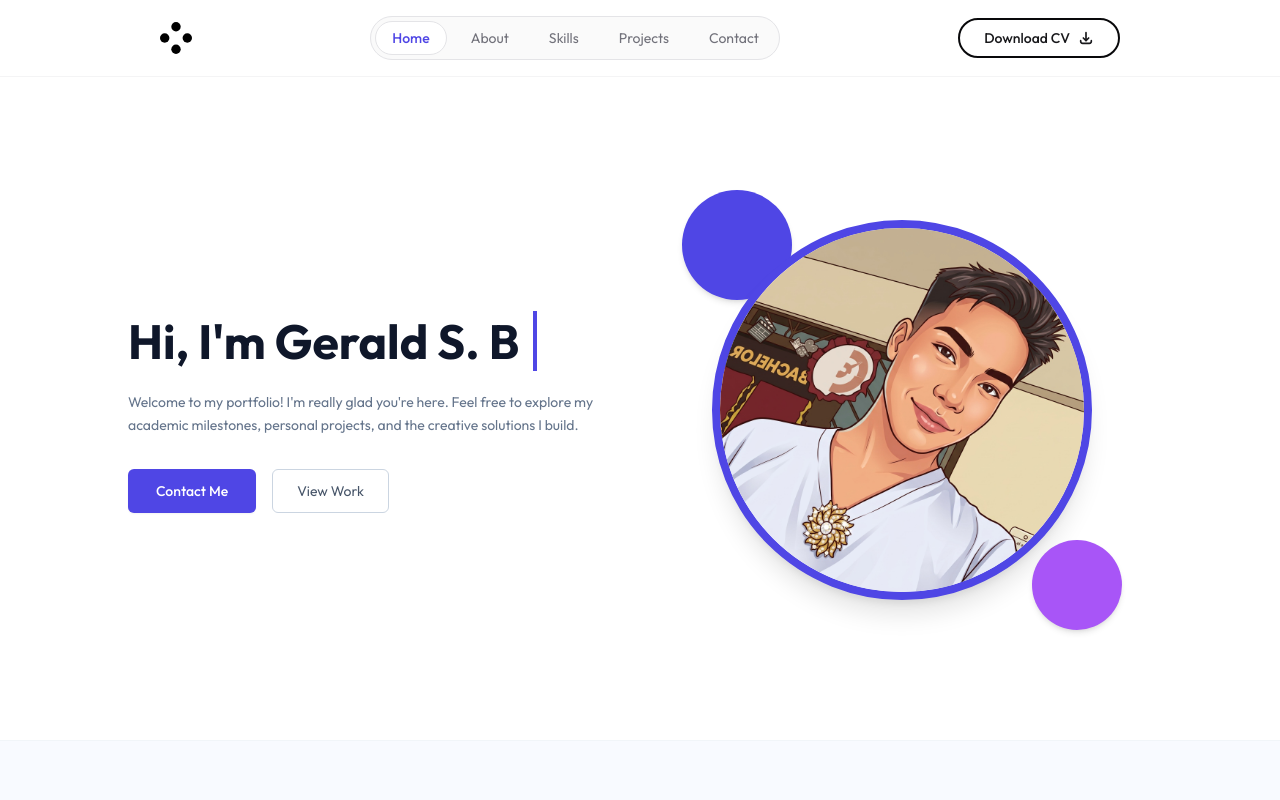
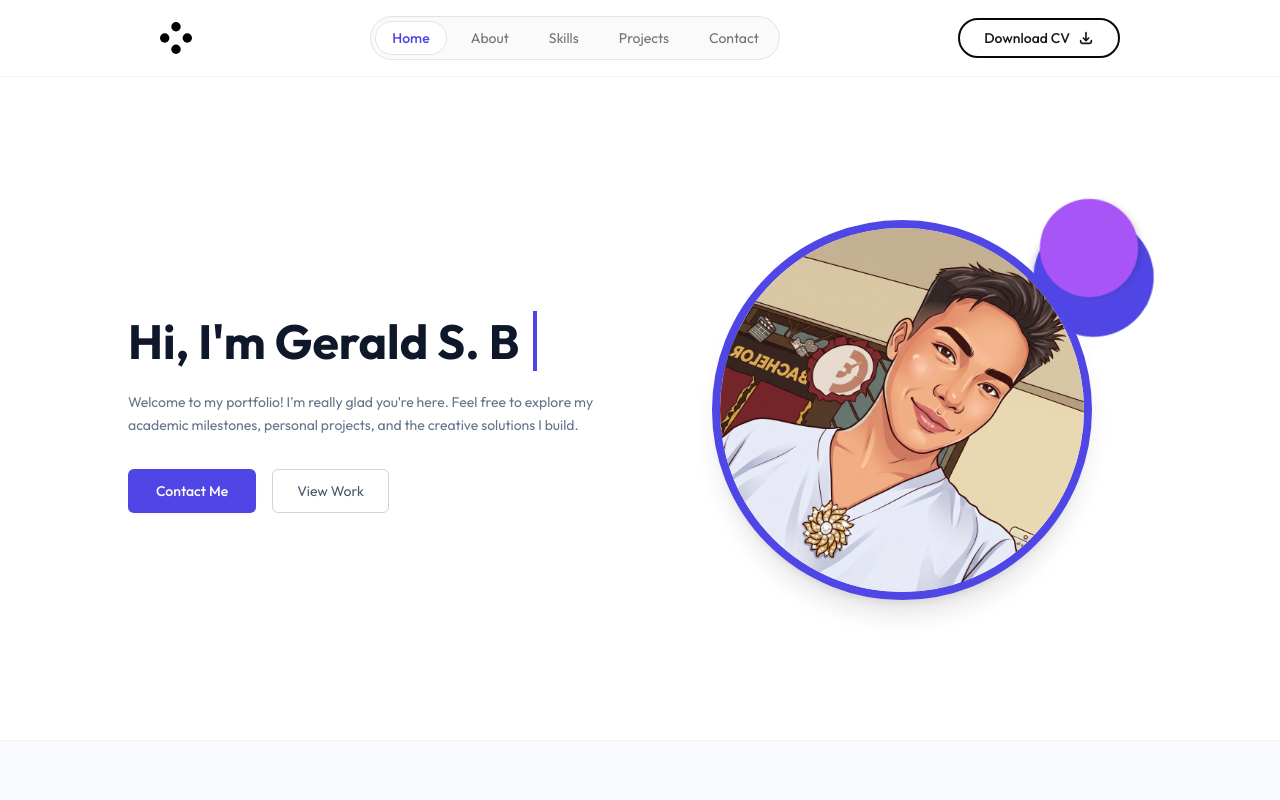
Before and after one commit to Shiwad/geraldbual-portfolio, a React (Vite) app in the folder frontend/: page / in a window 1280 px wide. Shown: the top 800 px of the page. Built offline with nearby package versions, Linux system fonts and the light colour scheme.

Commit message:
Add orbiting and pulsing animation effects to background circles in Hero section

```diff
--- a/frontend/src/components/Hero.jsx
+++ b/frontend/src/components/Hero.jsx
@@ -54,6 +54,28 @@ const Hero = () => {
                     .animate-blink {
                         animation: blink 0.8s step-end infinite;
                     }
+
+                    @keyframes orbit-clockwise {
+                        0% { transform: rotate(0deg); }
+                        100% { transform: rotate(360deg); }
+                    }
+                    @keyframes orbit-counter-clockwise {
+                        0% { transform: rotate(360deg); }
+                        100% { transform: rotate(0deg); }
+                    }
+                    @keyframes pulse-soft {
+                        0%, 100% { transform: scale(1); }
+                        50% { transform: scale(1.12); }
+                    }
+                    .animate-orbit-cw {
+                        animation: orbit-clockwise 24s linear infinite;
+                    }
+                    .animate-orbit-ccw {
+                        animation: orbit-counter-clockwise 28s linear infinite;
+                    }
+                    .animate-pulse-soft {
+                        animation: pulse-soft 4s ease-in-out infinite;
+                    }
                 `}
             </style>
 
@@ -63,7 +85,7 @@ const Hero = () => {
                     <h1 className="text-center md:text-left text-4xl leading-[46px] md:text-5xl md:leading-[68px] font-bold text-slate-900 min-h-[46px] md:min-h-[68px]">
                         <span className="text-slate-900">{currentText}</span>
                         <span className="border-r-4 border-indigo-600 animate-blink ml-1">&nbsp;</span>
-                    </h1>
+                     </h1>
                     <p className="text-center md:text-left text-sm text-slate-500 max-w-lg mt-4 leading-relaxed">
                         Welcome to my portfolio! I'm really glad you're here. Feel free to explore my academic milestones, personal projects, and the creative solutions I build.
                     </p>
@@ -85,14 +107,18 @@ const Hero = () => {
                 </div>
 
                 <div className="relative w-[340px] h-[340px] sm:w-[400px] sm:h-[400px] md:w-[450px] md:h-[450px] lg:w-[500px] lg:h-[500px] flex items-center justify-center select-none flex-shrink-0">
-                    {/* Top-Left Indigo Circle */}
-                    <div className="absolute top-[6%] left-[6%] w-[22%] h-[22%] rounded-full bg-indigo-600 z-0 shadow-md"></div>
+                    {/* Orbiting Container for Top-Left Indigo Circle */}
+                    <div className="absolute inset-0 animate-orbit-cw z-0 pointer-events-none">
+                        <div className="absolute top-[6%] left-[6%] w-[22%] h-[22%] rounded-full bg-indigo-600 shadow-md animate-pulse-soft"></div>
+                    </div>
 
-                    {/* Bottom-Right Purple Circle */}
-                    <div className="absolute bottom-[6%] right-[6%] w-[18%] h-[18%] rounded-full bg-purple-500 z-10 shadow-md"></div>
+                    {/* Orbiting Container for Bottom-Right Purple Circle */}
+                    <div className="absolute inset-0 animate-orbit-ccw z-30 pointer-events-none">
+                        <div className="absolute bottom-[6%] right-[6%] w-[18%] h-[18%] rounded-full bg-purple-500 shadow-md animate-pulse-soft"></div>
+                    </div>
 
                     {/* Main Circular Profile Image */}
-                    <div className="relative w-[76%] h-[76%] rounded-full border-[8px] border-indigo-600 overflow-hidden z-0 shadow-xl bg-slate-50 flex items-center justify-center">
+                    <div className="relative w-[76%] h-[76%] rounded-full border-[8px] border-indigo-600 overflow-hidden z-20 shadow-xl bg-slate-50 flex items-center justify-center">
                         <img
                             src="hero_avatar.jpg"
                             alt="Gerald S. Bual"
```
